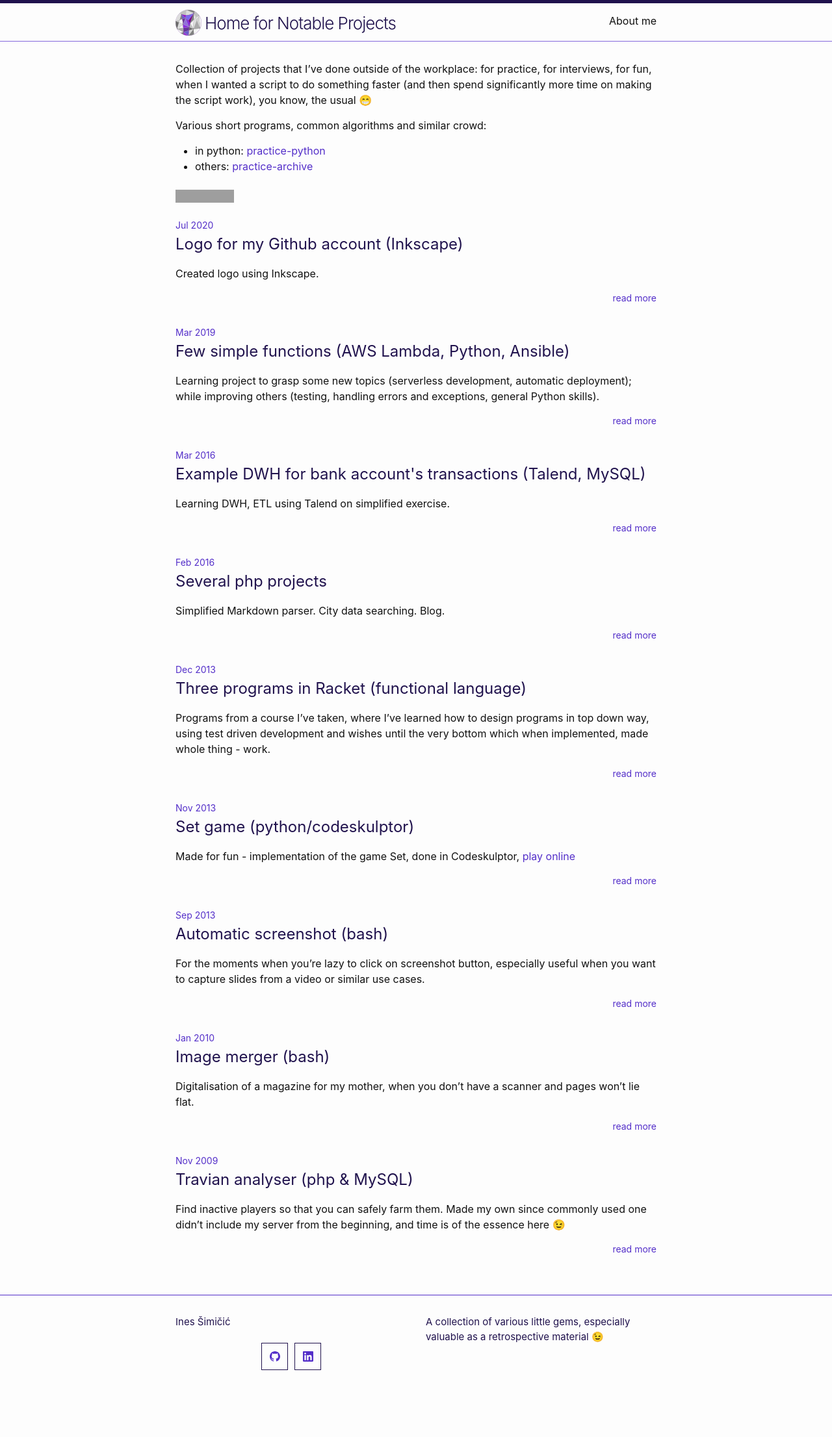
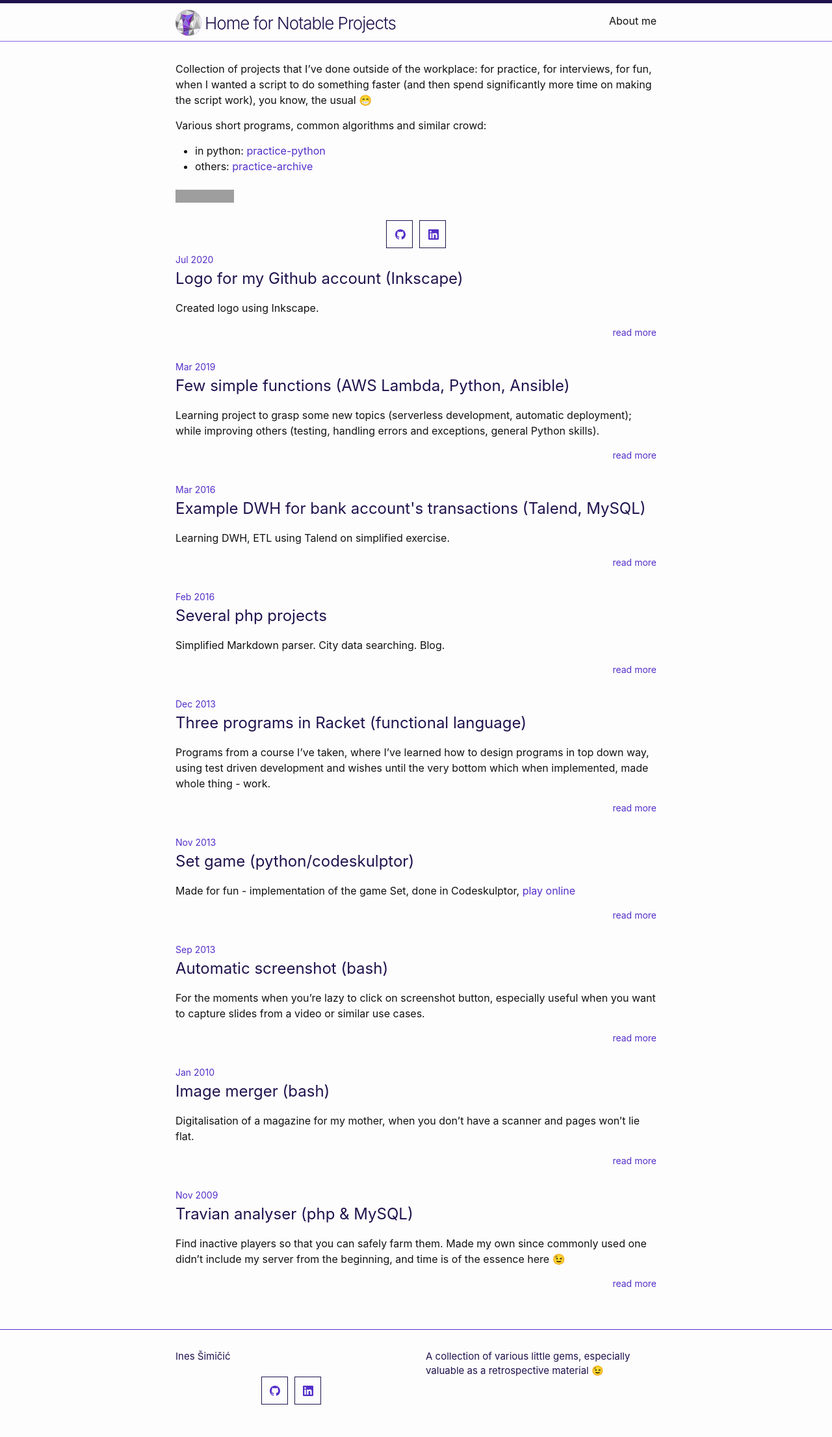
Before and after one commit to inesucrvenom/inesucrvenom.github.io, a Jekyll site: the page built from index.md, in a window 1280 px wide. Shown: the whole page at 65% size. Built offline with Jekyll 4.4.1, drawn with Linux system fonts in a browser that asks for light colours; emoji names are drawn with the system emoji font; the list of posts is cut into pages by our own code; before the commit the page ends 2159 px from its top, so only the background shows below that; grey boxes are pictures that could not be loaded.

Commit message:
add more links on home page

```diff
--- a/_layouts/home.html
+++ b/_layouts/home.html
@@ -8,7 +8,9 @@ layout: default
   {%- endif -%}
 
   {{ content }}
-
+  <div class="social-links">
+    {%- include social.html -%}
+  </div>
 
   {% if site.paginate %}
     {% assign posts = paginator.posts %}
```
